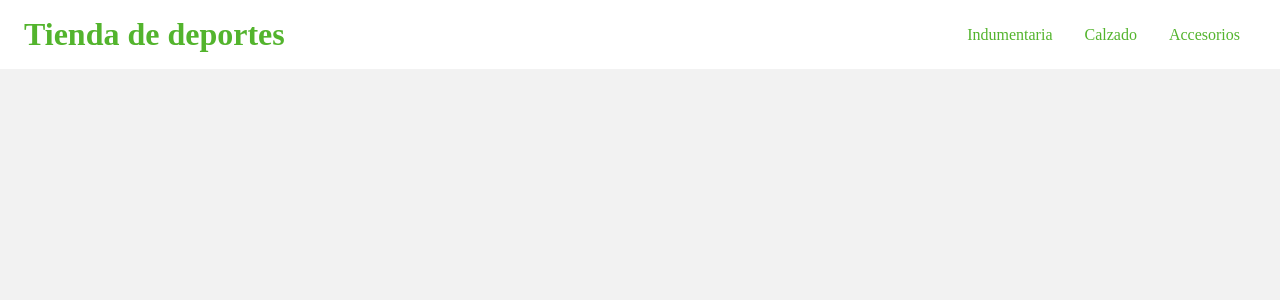
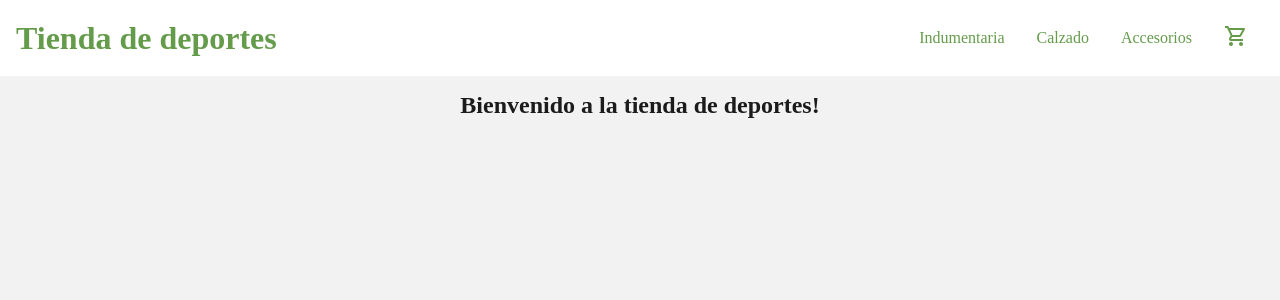
Before and after one commit to GastonCarg/comision_25470_ecommerce, a React (Create React App) app: page / in a window 1280 px wide. Shown: the top 300 px of the page. Built offline with nearby package versions, Linux system fonts and the light colour scheme.

Commit message:
Desafio 3 clase 4

```diff
--- a/package.json
+++ b/package.json
@@ -3,6 +3,10 @@
   "version": "0.1.0",
   "private": true,
   "dependencies": {
+    "@emotion/react": "^11.8.1",
+    "@emotion/styled": "^11.8.1",
+    "@mui/icons-material": "^5.4.4",
+    "@mui/material": "^5.4.4",
     "@testing-library/jest-dom": "^5.16.2",
     "@testing-library/react": "^12.1.3",
     "@testing-library/user-event": "^13.5.0",
--- a/src/App.js
+++ b/src/App.js
@@ -1,3 +1,4 @@
+import ItemListContainer from "./components/ItemListContainer";
 import NavBar from "./components/NavBar";
 
 const App = () => {
@@ -5,7 +6,7 @@ const App = () => {
         <>
             <NavBar />
             <main id="main-body">
-
+                <ItemListContainer greeting='Bienvenido a la tienda de deportes!' />
             </main>
         </>
     )
--- a/src/Styles.scss
+++ b/src/Styles.scss
@@ -1,4 +1,5 @@
-$primaryColor: #53b42d;
+$primaryColor: #659c4b;
+$secondaryColor: #1b1b1b;
 $backgroundColor: #f2f2f2;
 
 * {
@@ -21,13 +22,17 @@ html , body , #root {
     display: flex;
     align-items: center;
     justify-content: space-between;
-    padding: 1rem 1.5rem;
+    padding: 0.5rem 1rem;
 
     h1 {
         color: $primaryColor;
     }
 
     nav {
+        display: flex;
+        align-items: center;
+        justify-content: center;
+
         a {
             color: $primaryColor;
             text-decoration: none;
@@ -40,3 +45,18 @@ main {
     flex-grow: 1;
     background-color: $backgroundColor;
 }
+
+.shopCart {
+    color: $primaryColor;
+}
+
+.greeting-container {
+    display: flex;
+    align-items: center;
+    justify-content: center;
+    padding: 1rem;
+}
+
+.greeting-text {
+    color: $secondaryColor;
+}
--- /dev/null
+++ b/src/components/CartWidget.js
@@ -0,0 +1,11 @@
+import ShoppingCartOutlined from "@mui/icons-material/ShoppingCartOutlined";
+
+const CartWidget = () => {
+  return (
+    <a>
+        <ShoppingCartOutlined />
+    </a>
+  )
+}
+
+export default CartWidget
--- /dev/null
+++ b/src/components/ItemListContainer.js
@@ -0,0 +1,10 @@
+
+const ItemListContainer = (props) => {
+  return (
+    <div className="greeting-container">
+        <h2 className="greeting-text">{props.greeting}</h2>
+    </div>
+  )
+}
+
+export default ItemListContainer
--- a/src/components/NavBar.js
+++ b/src/components/NavBar.js
@@ -1,4 +1,4 @@
-import React from 'react'
+import CartWidget from "./CartWidget"
 
 const NavBar = () => {
     return (
@@ -8,6 +8,7 @@ const NavBar = () => {
                 <a href='#'>Indumentaria</a>
                 <a href='#'>Calzado</a>
                 <a href='#'>Accesorios</a>
+                <CartWidget />
             </nav>
         </header>
     )
```
Also changed, not shown: 1 other file (tests, documents, lock files or other folders).
